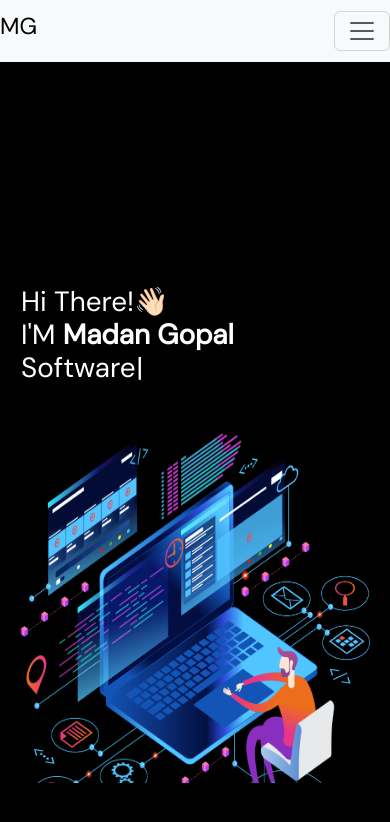
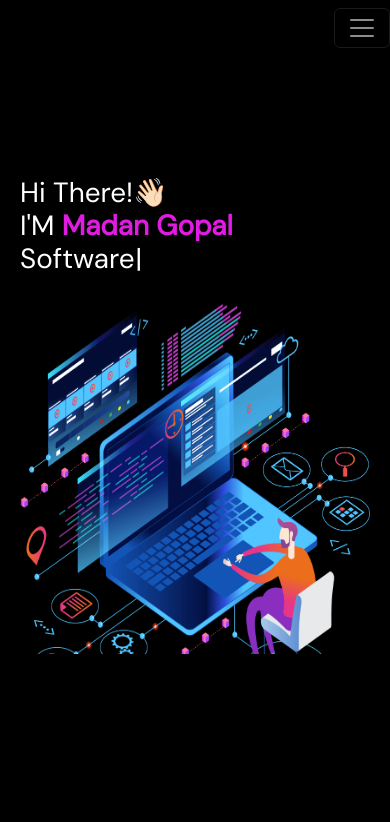
Before and after one commit to mgopal0001/MyPortfolio, a React (Create React App) app: page / in a window 390 px wide. Shown: the top 822 px of the page. Built offline with nearby package versions, Linux system fonts and the light colour scheme.

Commit message:
Chages in navbar and page orientation

```diff
--- a/src/components/Navbar.js
+++ b/src/components/Navbar.js
@@ -50,8 +50,8 @@ const NavBar = () => {
         </div>
       </nav> */}
 
-      <Navbar bg="light" expand="lg">
-        <Navbar.Brand href="/home"><h3>MG</h3></Navbar.Brand>
+      <Navbar bg="transparent" variant="dark" expand="lg">
+        <Navbar.Brand href="/home"></Navbar.Brand>
         <Navbar.Toggle aria-controls="basic-navbar-nav" />
         <Navbar.Collapse id="basic-navbar-nav">
           <Nav className="mx-auto text-center">
--- a/src/components/about/style.css
+++ b/src/components/about/style.css
@@ -1,23 +1,23 @@
 .about-con {
-    padding-top:100px;
     display:flex;
     align-items: center;
 
 }
 .purple {
-    color:purple;
+    color:rgb(225, 27, 225);
 }
 .about-text-con {
-    font-size: 20px;
+
+    font-size: 16px;
     font-weight: 500;
     padding:20px;
 }
 
 @media screen and (max-width: 500px) {
     .about-con {
+        margin-top:100px;
         display:flex;
         flex-direction: column;
-        margin-top:300px;
 
     }
     .about-img {
--- a/src/components/home/style.css
+++ b/src/components/home/style.css
@@ -2,28 +2,27 @@
   display: flex;
   align-items: center;
   justify-content: center;
-  height: 100vh; /* 100% of the viewport height */
+  height: 85vh; /* 100% of the viewport height */
 }
 .home-con {
   width: 70%;
   display: flex;
   justify-content: space-between;
-  height: 100vh;
   align-items: center;
 }
 @media screen and (max-width: 500px) {
   .home-con {
+    display:flex;
     flex-direction: column;
-    padding-top: 100px;
-    justify-content: center;
+    justify-content: flex-start;
+    gap:20px;
     align-items: center;
-    gap: 40px;
     width:100%;
-    border:1px solid black;
   }
   img {
     width:350px;
     height:350px;
+
   }
   .text-con {
     width:auto;
@@ -73,3 +72,6 @@
       transform: rotate(0deg);
     }
   }
+  .main-name {
+    color:rgb(225, 27, 225);
+  }
--- a/src/components/resume/style.css
+++ b/src/components/resume/style.css
@@ -1,23 +1,23 @@
 .resume-con{
-    padding-top:100px;
+    padding-top:20px;
     display:flex;
     flex-direction: column;
     justify-content: center;
     align-items: center;
     gap:20px;
-    padding-bottom: 40px;
 }
 .mobile-btn-con {
     display:none;
     @media (max-width: 767px) {
         position: fixed;
-        bottom: 30px;
+        bottom: 100px;
         right: 16px;
+        border-radius: 50px;
         display: block;
-        border-radius: 50%;
         overflow: hidden;
-        box-shadow: 0 2px 4px rgba(0, 0, 0, 0.7);
+        box-shadow: 0 2px 4px rgba(0, 0, 0, 0.8);
         z-index: 1000; /* Adjust as needed */
+
 
       }
 }
```
